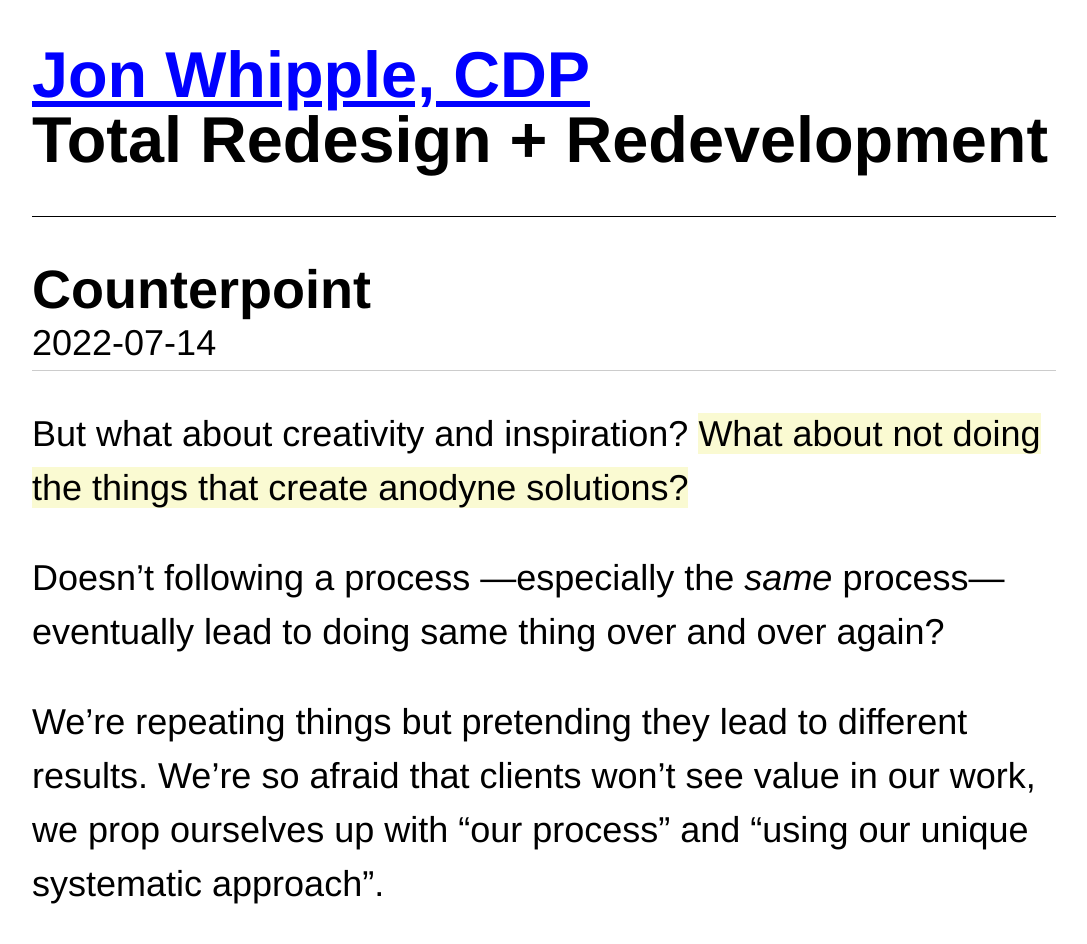
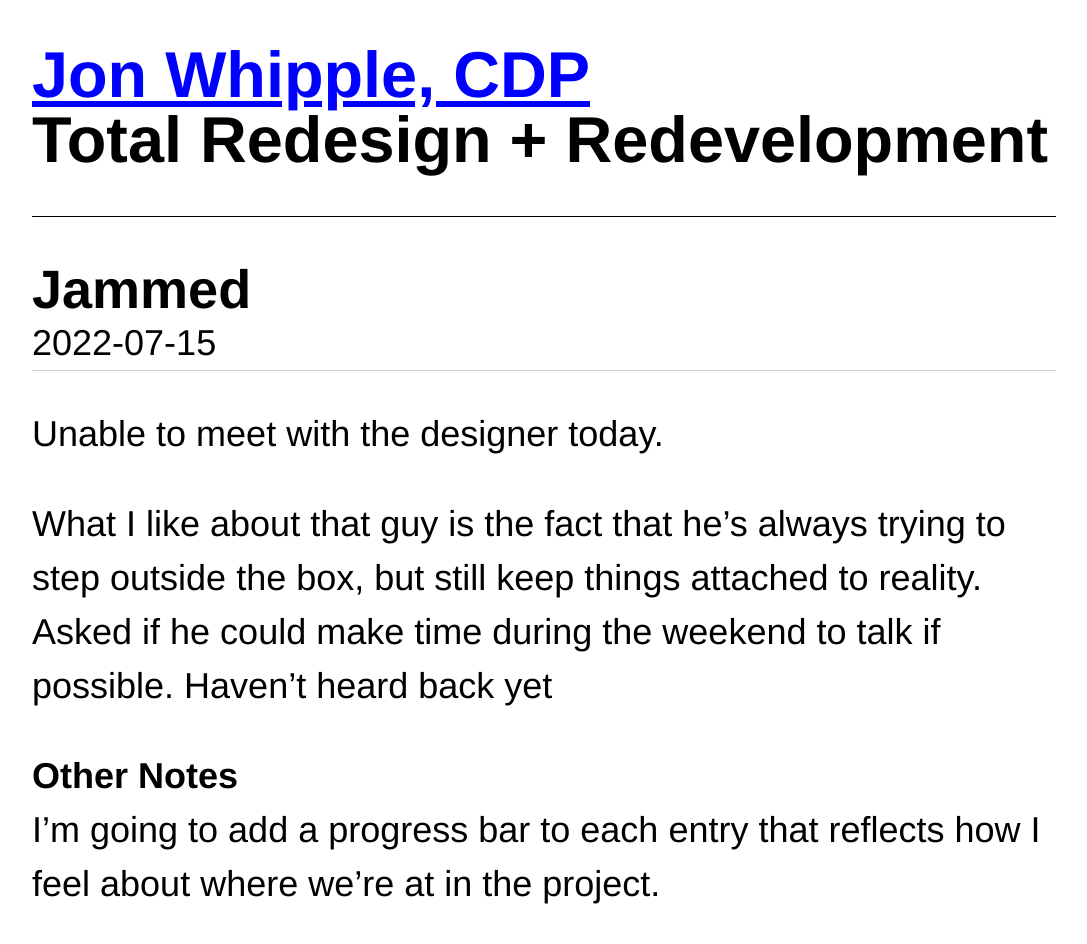
Before and after one commit to jonwhipple/jonwhipple.com, a plain HTML site: page project-log.html in a window 1280 px wide. Shown: the top 944 px of the page, without its empty margins (96-1183 px from the left). Drawn offline with Linux system fonts and the light colour scheme.

Commit message:
Added an item (jammed) and a note

```diff
--- a/project-log.html
+++ b/project-log.html
@@ -18,6 +18,16 @@
 		</h1>
 	</header>
 	<main>
+		<article id="jammed">
+			<h2>Jammed</h2>
+			<p class="date">2022-07-15</p>
+			<p>Unable to meet with the designer today.</p>
+			<p>What I like about that guy is the fact that he’s always trying to step outside the box, but still keep things attached to reality. Asked if he could make time during the weekend to talk if possible. Haven’t heard back yet</p>
+			<p class="other-notes">
+				<b>Other Notes</b><br>
+				I’m going to add a progress bar to each entry that reflects how I feel about where we’re at in the project.
+			</p>
+		</article>
 		<article id="counterpoint">
 			<h2>Counterpoint</h2>
 			<p class="date">2022-07-14</p>
@@ -50,7 +60,7 @@
 			<p>There <b><i>are</i></b> vague notions, sure. Some poorly articulated ideas that everybody was dreaming up at various points during the day. Some rumination and, what the client says is "thinking hard", and what the designer portrays has "critical insights" and "massive inspiration". But in the end, there’s no coherent expression by anybody about anything that’s supposed to happen.</p>
 			<p>This discovery alone is enough to send both parties back to their corners. The client needs to write some kind of brief and the designer needs to respond to that.</p>
 			<p>Yeah. It’s gonna be difficult, but I am going to try my best.</p>
-			<p>
+			<p class="other-notes">
 				<b>Other Notes</b><br>
 				Today I made a <a href="https://github.com/jonwhipple/jonwhipple.com.git">public GitHub repo</a> for this project. Probably not useful to anybody to actually use for anything, but it’s how I am going to track changes over time and give myself a little safety net.
 			</p>
```
